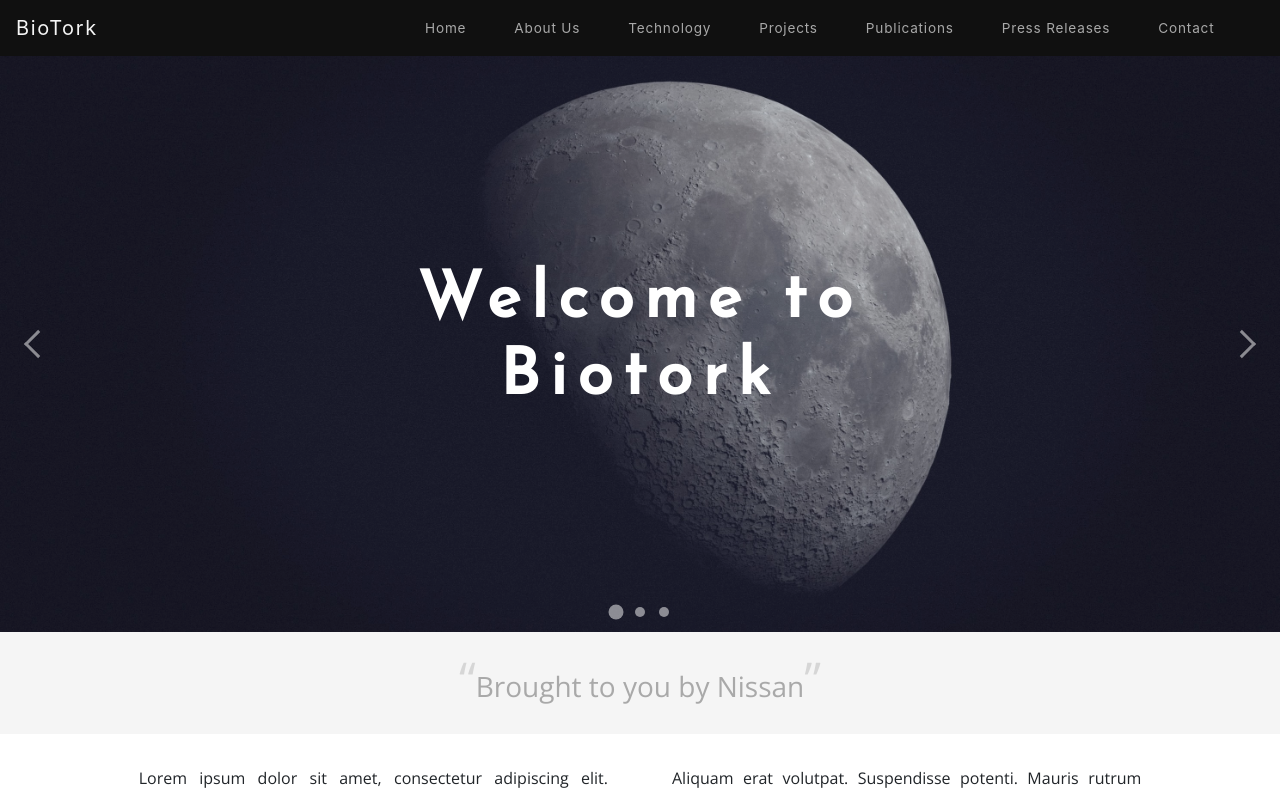
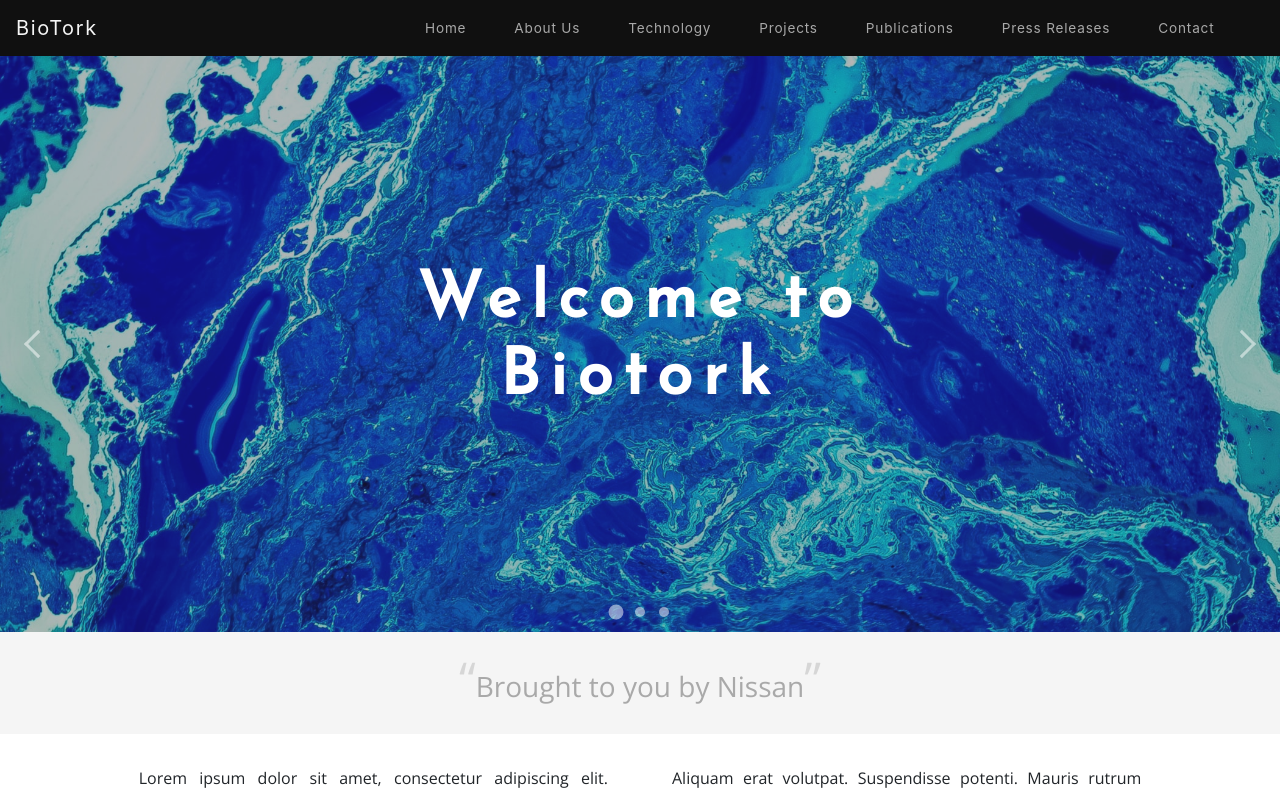
Before and after one commit to rennemannd/MERN-Heroku-Template, a React (Create React App) app in the folder client/: page /home in a window 1280 px wide. Shown: the top 793 px of the page. Built offline with nearby package versions, Linux system fonts and the light colour scheme; no server answers.

Commit message:
banner change

```diff
--- a/client/src/views/Home/Home.css
+++ b/client/src/views/Home/Home.css
@@ -46,7 +46,7 @@
     background-color: #2f2f2f;
 }
 .awssld__content > img {
-    opacity: 0.85;
+    opacity: 0.65;
 }
 
 .sliderText {
--- a/client/src/views/Home/Home.js
+++ b/client/src/views/Home/Home.js
@@ -8,7 +8,7 @@ import './Home.css';
 function Home() {
     const slider = (
       <AwesomeSlider>
-        <div data-src={require('../../assets/photos/moon.webp')} className="fix"><h1 className="sliderText">Welcome to Biotork</h1></div>
+        <div data-src={require('../../assets/photos/blue-splash.webp')} className="fix"><h1 className="sliderText">Welcome to Biotork</h1></div>
         <div data-src={require('../../assets/photos/leaf.webp')} className="fix"><h1 className="sliderText">Evolution that Excites</h1></div>
         <div data-src={require('../../assets/photos/rocks.webp')} className="fix"><h1 className="sliderText"></h1></div>
       </AwesomeSlider>
```
Also changed, not shown: client/src/assets/photos/blue-splash.webp (added).
